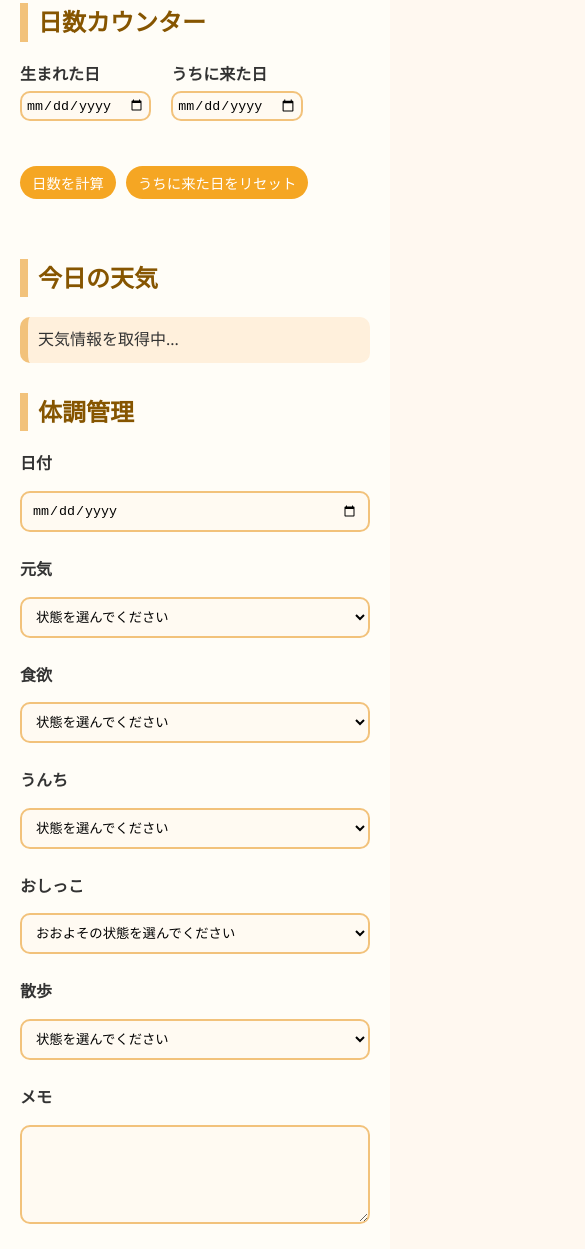
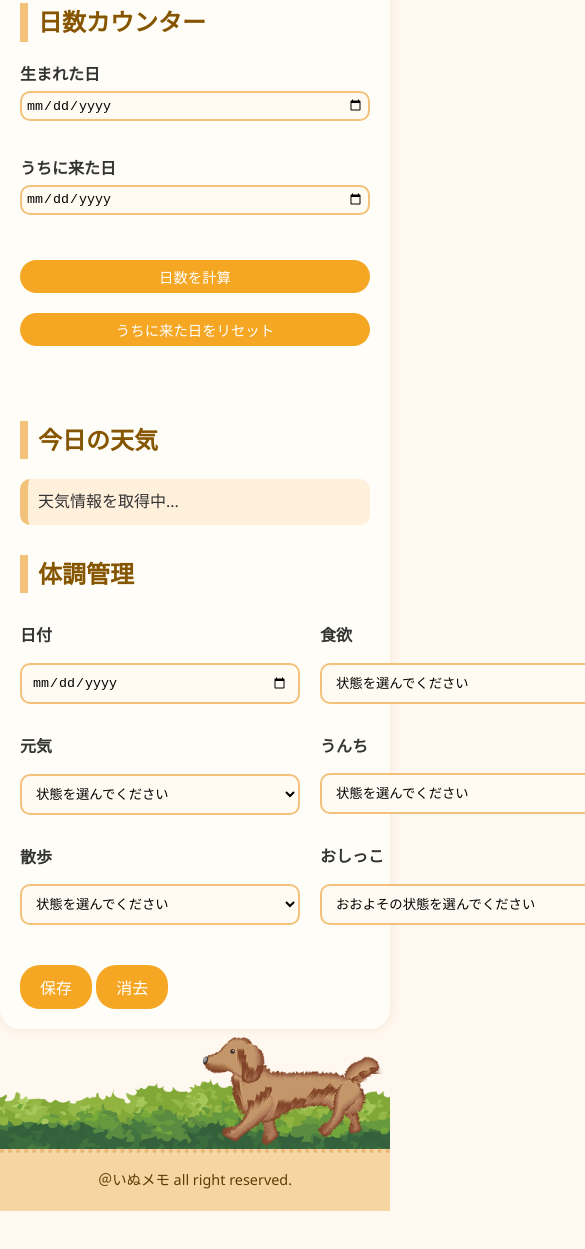
Before and after one commit to Akemiposi/inulog, a plain HTML site: page index.html in a window 390 px wide. Shown: the part 263-1512 px from the top of the page, 585 px wide, since content can reach past the window. After the commit the page ends 1474 px from the top, so only its background shows below. Drawn offline with nearby package versions, Linux system fonts and the light colour scheme; no server answers.

Commit message:
form横並び

```diff
--- a/css/style.css
+++ b/css/style.css
@@ -141,6 +141,33 @@ dd {
   margin: 0 0 10px 0;
 }
 
+/* ーーーログフォームの左右ブロック分けーーー */
+#logForm dl {
+  display: flex;
+  gap: 20px;
+}
+
+#logForm .left,
+#logForm .right {
+  flex: 1;
+  min-width: 280px;
+}
+
+#logForm .left dt,
+#logForm .right dt {
+  margin-top: 10px;
+}
+
+#logForm .left dd,
+#logForm .right dd {
+  margin-bottom: 15px;
+}
+
+#logForm .full {
+  width: 100%;
+}
+
+/* ーーーーーー日付表示ーーーーーーー */
 #dateForm {
   display: flex;
   flex-wrap: wrap;
@@ -265,3 +292,21 @@ footer {
   color: #888;
   font-size: 0.8em;
 }
+
+/* レスポンシブ */
+@media screen and (max-width: 600px) {
+  #dateForm {
+    flex-direction: column;
+    align-items: flex-start;
+  }
+
+  #dayInfo {
+    flex-direction: column;
+    gap: 5px;
+  }
+
+  #dateForm label,
+  #dateForm button {
+    width: 100%;
+  }
+}
--- a/index.html
+++ b/index.html
@@ -51,6 +51,7 @@
         <h2>体調管理</h2>
         <form id="logForm">
           <dl>
+            <div class="left">
               <dt><label>日付</label></dt>
               <dd><input type="date" id="logDate" /></dd>
 
@@ -68,6 +69,22 @@
                 </select>
               </dd>
 
+              <dt><label>散歩</label></dt>
+              <dd>
+                <select name="" id="walk">
+                  <option value="" selected="selected">
+                    状態を選んでください
+                  </option>
+                  <option value="long">ロング散歩</option>
+                  <option value="short">ショート散歩</option>
+                  <option value="rainy">雨：屋内かけっこ</option>
+                  <option value="dislike">行きたがらない</option>
+                  <option value="cant">行けない</option>
+                </select>
+              </dd>
+            </div>
+
+            <div class="right">
               <dt><label>食欲</label></dt>
               <dd>
                 <select name="" id="food">
@@ -108,33 +125,20 @@
                   <option value="bloody">血尿</option>
                 </select>
               </dd>
-
-            <dt><label>散歩</label></dt>
-            <dd>
-              <select name="" id="walk">
-                <option value="" selected="selected">
-                  状態を選んでください
-                </option>
-                <option value="long">ロング散歩</option>
-                <option value="short">ショート散歩</option>
-                <option value="rainy">雨：屋内かけっこ</option>
-                <option value="dislike">行きたがらない</option>
-                <option value="cant">行けない</option>
-              </select>
-            </dd>
-
+            </div>
+            <div class="full">
               <dt><label>メモ</label></dt>
               <dd><textarea id="memo" rows="5"></textarea></dd>
 
               <dt><label>画像</label></dt>
               <dd><input type="file" id="photo" accept="image/*" /></dd>
+            </div>
           </dl>
+
           <button type="submit">保存</button>
           <button type="clear">消去</button>
         </form>
       </section>
-
-
     </main>
     <div id="runScene">
       <div id="grass"></div>
```
Lines whose indentation alone changed are shown as unchanged.
